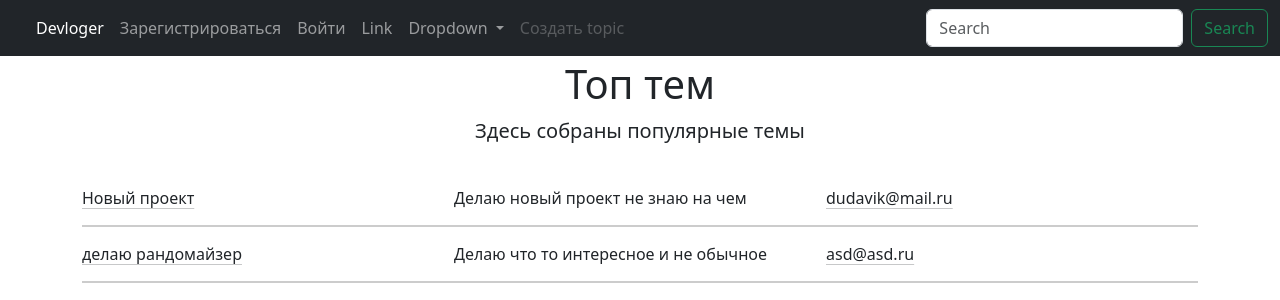
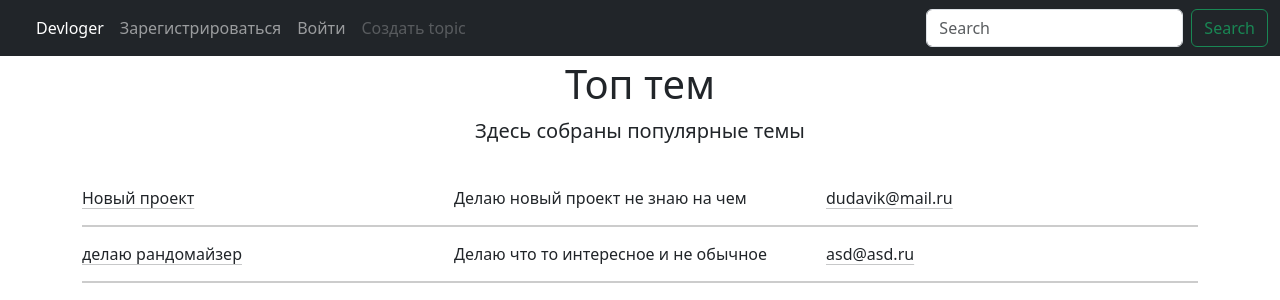
Before and after one commit to dudava/flask_devlogs, a Flask app: page / in a window 1280 px wide. Shown: the top 300 px of the page. Run offline with Flask 3, Linux system fonts and the light colour scheme; data comes from the database, SQL or seed files in the repository; both versions use the stored data as it was after the commit.

Commit message:
Delete extra button in the Navbar

```diff
--- a/templates/base.html
+++ b/templates/base.html
@@ -31,20 +31,6 @@
                     </li>
                     {% endif %}
 
-                    <li class="nav-item">
-                        <a class="nav-link" href="#">Link</a>
-                    </li>
-                    <li class="nav-item dropdown">
-                        <a class="nav-link dropdown-toggle" href="#" role="button" data-bs-toggle="dropdown" aria-expanded="false">
-                            Dropdown
-                        </a>
-                        <ul class="dropdown-menu">
-                            <li><a class="dropdown-item" href="#">Action</a></li>
-                            <li><a class="dropdown-item" href="#">Another action</a></li>
-                            <li><hr class="dropdown-divider"></li>
-                            <li><a class="dropdown-item" href="#">Something else here</a></li>
-                        </ul>
-                    </li>
                     {% if current_user.is_authenticated %}
                     <li class="nav-item">
                         <a class="nav-link" href="/create_topic">Создать topic</a>
```
Also changed, not shown: databases/database.sqlite.
